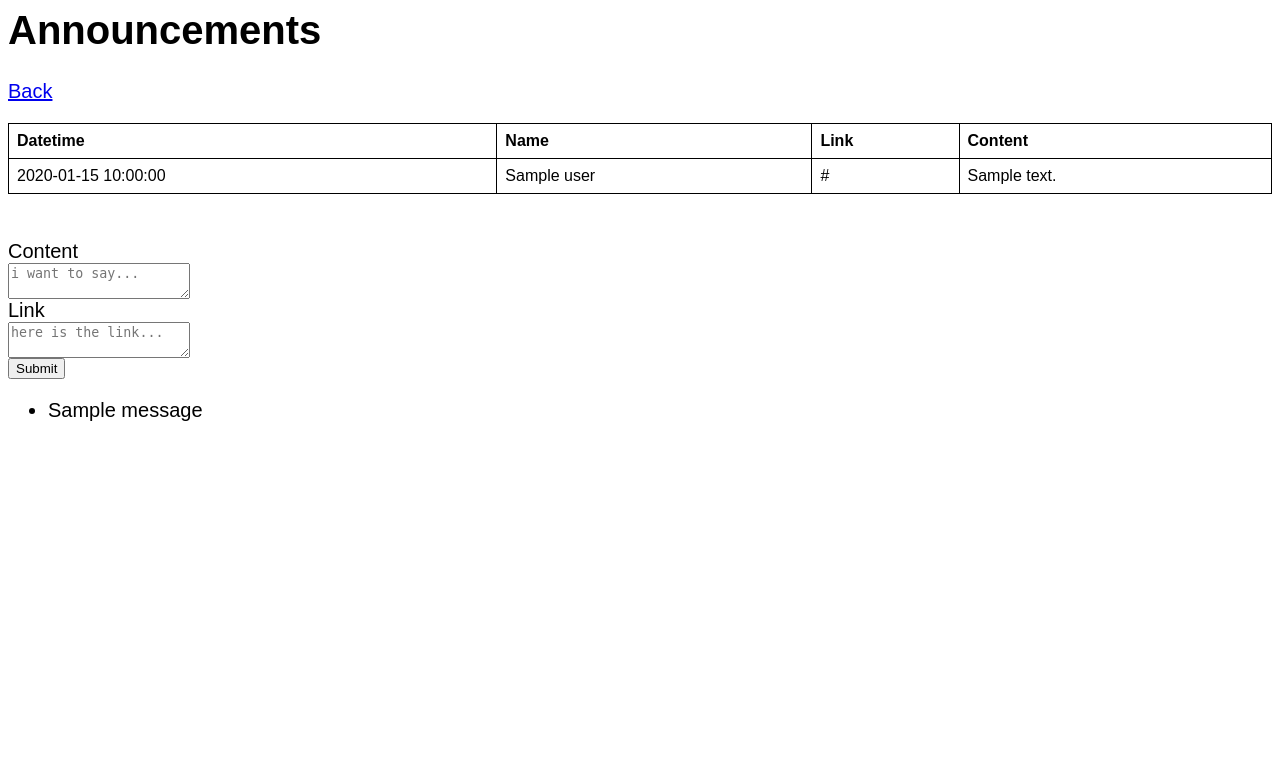
After one commit to ericzyl/w4111-proj1, a Flask app: template templates/announcement_page.html in a window 1280 px wide. The commit adds this page. Shown: the top 779 px of the page. Run offline with Flask 3, Linux system fonts and the light colour scheme; the template is opened without the code that fills it: most values are stand-ins (such as "Sample title", 1, 10 or a date in 2020); one stand-in notice (Sample message) is shown; parts of the project's set-up code (start-up, migrations or seed data) failed here and were passed over.

Commit message:
Announcement feature added
loggedin users now can post and view announcements.

```diff
--- a/server.py
+++ b/server.py
@@ -390,6 +390,46 @@ def loggedin_user_all_recipes():
 
   return render_template("recipe_all_info.html", **context)
 
+
+@app.route('/announcement', methods=['GET'])
+def announcement():
+  cursor = g.conn.execute(text("SELECT a.at_time, u.username, a.link, a.description\
+                               FROM ann_post a, users u \
+                               WHERE a.user_id = u.user_id \
+                               ORDER BY a.at_time DESC"))
+  ann_list = []
+  for result in cursor:
+    ann_list.append({'time':result[0], 'user':result[1], 'link':result[2],
+                     'description':result[3]})
+
+  context = dict(data=ann_list)
+
+  return render_template("announcement_page.html", **context)
+
+@app.route('/user_new_announcement', methods=['GET','POST'])
+def user_new_announcement():
+  msg = ''
+  content = request.form['content']
+  link = request.form['link']
+
+  try:
+    user_id = session['user_id']
+    param_dict = {'link':link, 'content':content, 'user_id':user_id}
+    query = text("INSERT INTO ann_post (link, description, user_id) \
+                 VALUES(:link, :content, :user_id)")
+    g.conn.execute(query, param_dict)
+    g.conn.commit()
+    msg = "New announcement posted"
+    flash(msg)
+  except Exception as e:
+    print(f'Error: {e}')
+    msg = 'Please fill the form correctly'
+    flash(msg)
+    return redirect(url_for('announcement'))
+
+  return redirect(url_for('announcement'))
+
+
 # not used (test stuff)
 # Example of adding new data to the database
 # @app.route('/add', methods=['POST'])
--- /dev/null
+++ b/templates/announcement_page.html
@@ -0,0 +1,76 @@
+<html>
+  <style>
+    body{
+      font-size: 15pt;
+      font-family: arial;
+    }
+    table {
+    border-collapse: collapse;
+    width: 100%;
+    }
+    th, td {
+      border: 1px solid black;
+      padding: 8px;
+      text-align: left;
+    }
+  </style>
+
+
+<body>
+  <h1>Announcements</h1>
+  <p><a href="{{url_for('home')}}">Back</a></p>
+
+  <!-- <div>
+    {% for n in data %}
+    <div>{{n}}</div>
+    {% endfor %}
+  </div> -->
+  <table>
+    <!-- Table Header -->
+    <thead>
+      <tr>
+        <th>Datetime</th>
+        <th>Name</th>
+        <th>Link</th>
+        <th>Content</th>
+      </tr>
+    </thead>
+    <!-- Table Body -->
+    <tbody>
+      {% for post in data %}
+      <tr>
+        <td>{{ post.time }}</td>
+        <td>{{ post.user }}</td>
+        <td>{{ post.link }}</td>
+        <td>{{ post.description }}</td>
+      </tr>
+      {% endfor %}
+    </tbody>
+  </table>
+  <br><br>
+  <form method="POST" action="/user_new_announcement">
+
+    <label for = "content">Content</label><br>
+    <textarea name = "content" placeholder = "i want to say..."></textarea><br>
+
+    <label for = "link">Link</label><br>
+    <textarea name = "link" placeholder = "here is the link... "></textarea><br>
+
+    <input type="submit" value="Submit"></p>
+  </form>
+  {% with messages = get_flashed_messages() %}
+    {% if messages %}
+      <ul class=flashes>
+      {% for message in messages %}
+        <li>{{ message }}</li>
+      {% endfor %}
+      </ul>
+    {% endif %}
+  {% endwith %}
+
+
+
+</body>
+
+
+</html>
--- a/templates/home.html
+++ b/templates/home.html
@@ -67,6 +67,7 @@
           {% endif %}
         {% endwith %}
         <p><a href="{{url_for('loggedin_user_all_recipes')}}">View Recipe Info</a></p>
+        <p><a href="{{url_for('announcement')}}">Announcement</a></p>
 
         <br>
         <p><a href="{{url_for('logout')}}">Logout</a></p>
```
